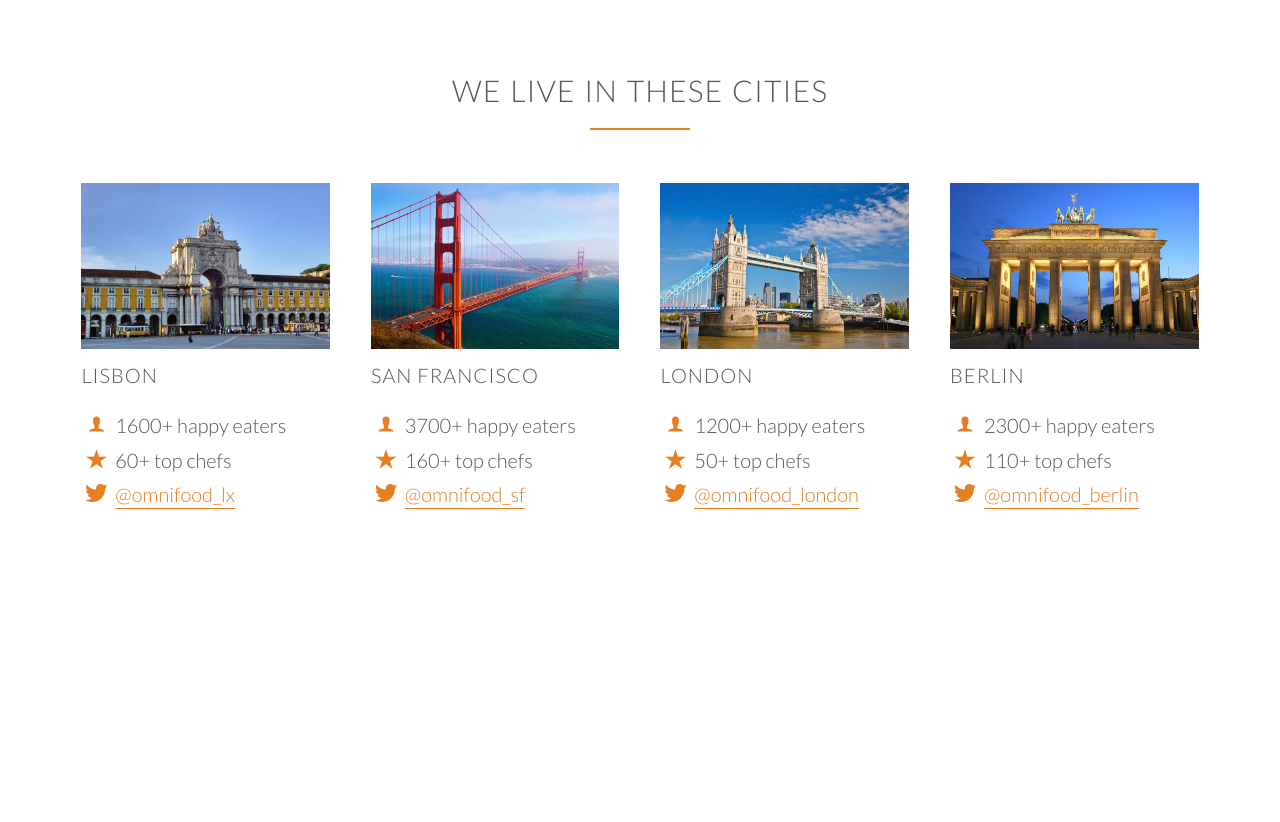
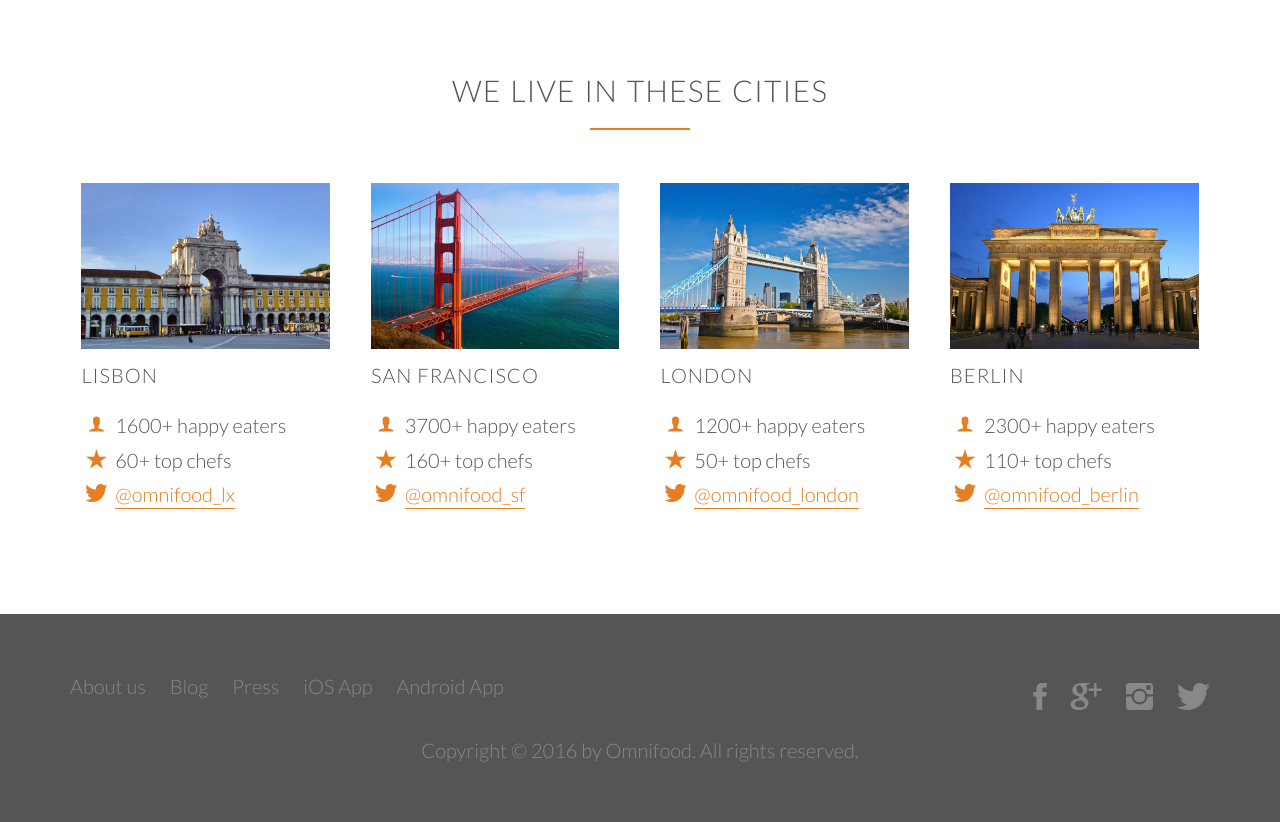
Before and after one commit to njanmelbin/omnifood, a website: page src/index.html in a window 1280 px wide. Shown: the part 2672-3494 px from the top of the page. Before the commit the page ends 3286 px from the top, so only its background shows below. Drawn offline with Linux system fonts and the light colour scheme; files whose address does not match are found by name.

Commit message:
Did the footer for the page which includes footer nav and social icons

```diff
--- a/src/css/styles.css
+++ b/src/css/styles.css
@@ -241,6 +241,9 @@ a:active{
 }
 
 /*steps section*/
+.section-steps{
+	background-color: #f4f4f4;
+}
 
 .app-screen{
 	float: right;
@@ -293,3 +296,73 @@ a:active{
  	height: auto;
  	margin-bottom: 10px;
  }
+
+ /*FOOTER*/
+
+ footer{
+ 	background-color: #555;
+ 	padding:60px 0;
+ }
+
+ .footer-nav{
+ 	list-style: none;
+ 	float: left;
+ }
+
+ .social-nav{
+ 	list-style: none;
+ 	float: right;
+ }
+
+ .footer-nav li,
+ .social-nav li{
+ 	display: inline-block;
+ 	margin-right:20px;
+ 	color:#888;
+ }
+
+ .footer-nav li:last-child,
+ .social-nav li:last-child{
+ 	margin-right: 0;
+ }
+
+ .footer-nav li a:link,
+ .footer-nav li a:visited,
+ .social-nav li a:link,
+ .social-nav li a:visited{
+ 	text-decoration: none;
+ 	color:#888;
+ 	border:0;
+ }
+
+ .footer-nav li a:hover,
+ .footer-nav li a:active{
+ 	color: #ddd;
+ }
+
+.social-nav li a:link,
+.social-nav li a:visited{
+	font-size: 180%;
+}
+
+.ion-social-facebook:hover{
+	color: #3b5998;
+}
+
+.ion-social-googleplus:hover{
+	color: #dd4b39;
+}
+
+.ion-social-twitter:hover{
+	color: #55acee;
+}
+
+.ion-social-instagram:hover{
+	color: #125688;
+}
+ footer p{
+ 	margin-top:20px;
+ 	color: #888;
+ 	text-align: center;
+ 	font-style: 90%;
+ }
--- a/src/index.html
+++ b/src/index.html
@@ -208,5 +208,25 @@
 
 		</div>
 	</section>
+	<footer>
+		<div class="row">
+			<ul class="footer-nav">
+				<li><a href="#">About us</a></li>
+				<li><a href="#">Blog</a></li>
+				<li><a href="#">Press</a></li>
+				<li><a href="#">iOS App</a></li>
+				<li><a href="#">Android App</a></li>
+			</ul>
+			<ul class="social-nav">
+				<li><a href="#"><i class="ion-social-facebook"></i></a></li>
+				<li><a href="#"><i class="ion-social-googleplus"></i></a></li>
+				<li><a href="#"><i class="ion-social-instagram"></i></a></li>
+				<li><a href="#"><i class="ion-social-twitter"></i></a></li>
+			</ul>
+		</div>
+		<div class="row">
+			<p>Copyright &copy; 2016 by Omnifood. All rights reserved.</p>
+		</div>
+	</footer>
 </body>
 </html>
```
Also changed, not shown: gulpfile.js (added, +21 -0 lines), package.json (added, +15 -0 lines).
